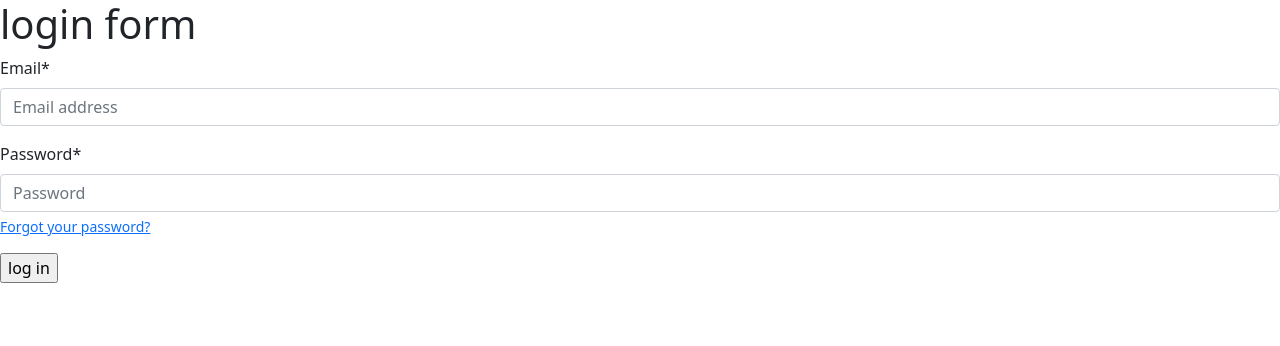
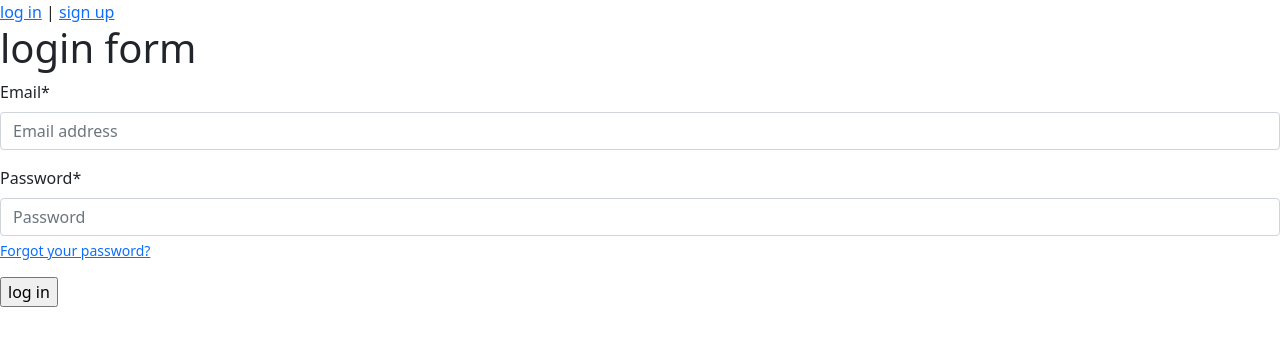
Before and after one commit to eligroup/onlineshop, a Django app: page /accounts/login/ in a window 1280 px wide. Shown: the top 346 px of the page. Run offline with Django 4.2, Linux system fonts and the light colour scheme; parts of the project's set-up code (start-up, migrations or seed data) failed here and were passed over; some libraries are stand-ins or nearby versions.

Commit message:
login|log out|sign up in html pages added

```diff
--- a/templates/_base.html
+++ b/templates/_base.html
@@ -1,5 +1,9 @@
+
 <!doctype html>
+{% load account %}
 <html lang="en">
+
+
   <head>
     <!-- Required meta tags -->
     <meta charset="utf-8">
@@ -11,6 +15,13 @@
     <title>{% block title %}{% endblock %}</title>
   </head>
   <body>
+  {% if user.is_authenticated %}
+      <p>
+       <span> hello! {{ user.username }}</span> | <a href="{% url 'account_logout' %}">log out</a>
+      </p>
+  {% else %}
+      <a href="{% url 'account_login' %}">log in</a> | <a href="{% url 'account_signup' %}">sign up</a>
+  {% endif %}
   {% block content %}{% endblock %}
 
     <!-- Optional JavaScript; choose one of the two! -->
```
